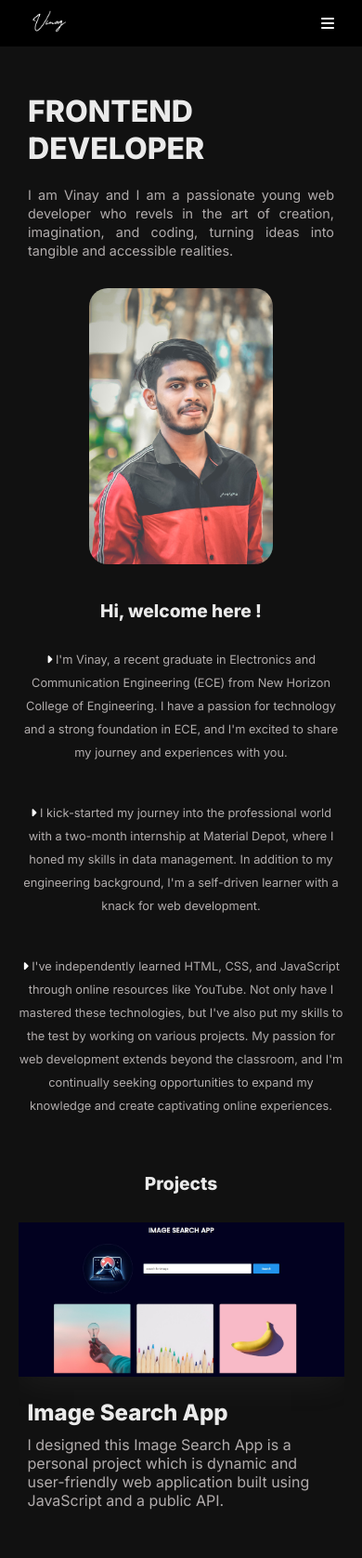
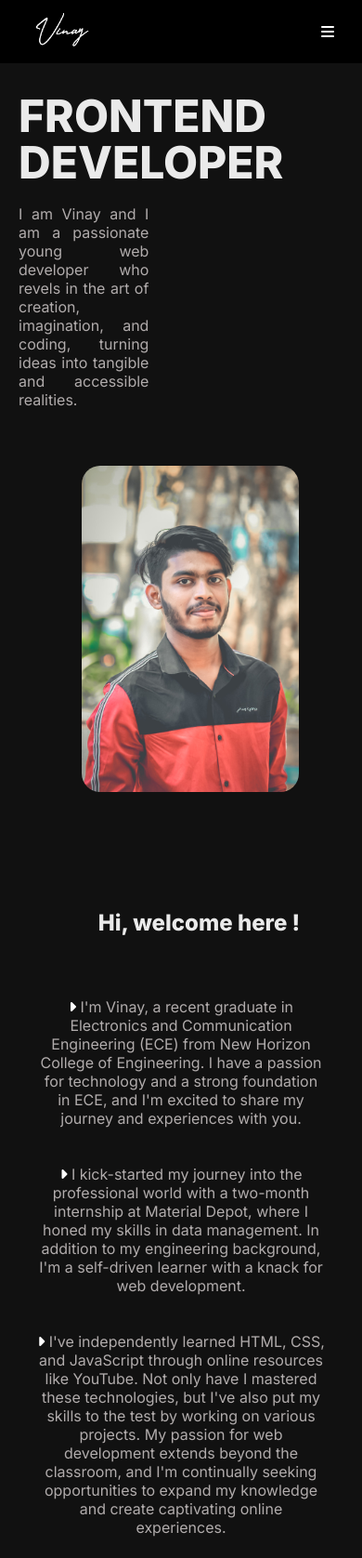
Before and after one commit to vinayr002/Myportfolio, a plain HTML site: page index.html in a window 390 px wide. Shown: the top 1676 px of the page at 93% size. Drawn offline with Linux system fonts and the light colour scheme.

Commit message:
Update mediafile.css

```diff
--- a/mediafile.css
+++ b/mediafile.css
@@ -1,40 +1,51 @@
 @media screen and (max-width: 991px) {
+    .main-nav img {
+        margin-left: 100px;
+    }
+    .navlinks {
+        flex-basis: 700px;
+    }
+    .content{
+        padding-inline: 40px;
+        margin-left: 60px;
+    }
     .content h1{
         font-size: 5rem;
-        line-height: 100px;
+        line-height: 80px;
+    }
+    .content p{
+        width: 100%;
+        font-size: 1rem;
     }
     .details{
         width: 80%;
-        padding-top: 0;
+        padding-top: 80px;
     }
     .details h2{
-        font-size: 2.5rem;
+        font-size: 2.2rem;
     }
     .details p{
         font-size: 1rem;
+        line-height: 30px;
     }
     .heading{
         font-size: 1.5rem;
         padding: 0;
     }
-    /* .border{
-        width: 80%;
-    }
-    .description{
-        width: 50%;
-        font-size: 1rem;
-        margin-bottom: 20px;
-    } */
     .border{
         flex-direction: column;
         height: 100%;
         gap: 5px;
     }
+    .cmpny-logo{
+        display: flex;
+        width: 100%;
+        align-items: center;
+        flex-direction: column;
+    }
     .cmpny-logo img{
-        align-items: center;
-        width: 50%;
+        width: 80%;
         margin-top: 30px;
-        margin-left: 80px;
     }
     .cmpny-logo p{
         padding: 10px;
@@ -44,9 +55,6 @@
         width: 80%;
         font-size: 1rem;
         margin-bottom: 20px;
-    }
-    .description a{
-        margin: 10px;
     }
     .description p{
         line-height: 25px;
@@ -60,15 +68,18 @@
 @media screen and (max-width: 767px) {
 
     .main-nav img{
-        width: 80px;
         margin-left: 60px;
     }
     main{
         padding-block: 20px;
         margin-top: 40px;
     }
+    .content{
+        margin-left: 10px;
+        padding-inline: 20px;
+    }
     .content h1{
-        font-size: 3.5rem;
+        font-size: 3.2rem;
         line-height: 50px;
     }
     .content p{
@@ -76,25 +87,28 @@
         line-height: 20px;
     }
     .header img{
-        width: 30%;
+        width: 35%;
+        margin-right: 30px;
     }
-
+    .details{
+        width: 100%;
+        margin-inline: 5%;
+        padding-top: 50px;
+    }
     .details h2{
         font-size: 2rem;
     }
     .details p{
-        line-height: 35px;
+        line-height: 25px;
     }
     .heading{
         font-size: 1.2rem;
     }
-    .gallery{
-        width: 100%;
-        grid-auto-rows: 220px;
+    .card{
+        margin-bottom: 80px;
     }
-    .box{
-        grid-row: span 1;
-        grid-column: span 3;
+    .card p{
+        line-height: 25px;
     }
     .border{
         width: 80%;
@@ -109,7 +123,7 @@
         left: -100%;
         top: 100%;
         width: 100%;
-        padding-block: 20px;
+        padding-block: 50px;
         transition: 0.2s ease-in-out;
     }
     .navlinks.active{
@@ -117,6 +131,7 @@
     }
     .navlinks ul{
         flex-direction: column;
+        gap: 50px;
     }
     .nav-toggle{
         display: block;
@@ -128,7 +143,6 @@
 
 @media screen and (max-width: 479px) {
     .main-nav img{
-        width: 50px;
         margin-left: 30px;
     }
     main{
@@ -139,42 +153,43 @@
         padding: 0;
         align-items: flex-start;
         gap: 10px;
+        margin-inline: 10px;
+        width: 100%;
     }
     .header img{
         width: 60%;
-        margin-left: 20%;
+        margin: 8% 20%;
         height: 100%;
     }
     .about{
         margin-top: 10px;
     }
     .content{
-        width: 100%;
+        padding-inline: 0px;
     }
     .content h1{
-        font-size: 2rem;
-        line-height: 40px;
+        font-size: 3rem;
     }
     .content p{
-        font-size: 0.9rem;
+        width: 90%;
     }
 
     .details{
         width: 100%;
+        padding-top: 20px;
     }
     .details h2{
-       padding: 0;
-       font-size: 1.2rem;
+       font-size: 1.5rem;
     }
     .details p{
-        font-size: 0.8rem;
-        line-height: 25px;
+        line-height: 20px;
+        width: 90%;
     }
     .portfolio{
         margin-inline: 5%;
     }
     .card {
-        width: 100%;
+        width: 95%;
     }
     .box{
         height: 90%;
@@ -182,13 +197,17 @@
     .heading{
         margin-block: 30px;
     }
-    .heading h2{
-        font-size: 1.2rem;
+    .card p{
+        line-height: 20px;
     }
     .border{
         flex-direction: column;
         height: 100%;
         gap: 5px;
+    }
+    .cmpny-logo img{
+        width: 70%;
+        margin-left: 20%;
     }
     .cmpny-logo p{
         font-size: 0.9rem;
@@ -197,8 +216,9 @@
         font-size: 1rem;
     }
     .description p{
-        font-size: 0.8rem;
         line-height: 20px;
+        text-align: left;
+        padding-bottom: 20px;
     }
     .border{
         margin-top: 40px;
@@ -207,17 +227,15 @@
         margin: 0;
         width: 90%;
     }
-    .footer-head{
-        font-size: 0.9rem;
+    .font {
+        gap: 20px;
     }
     .links{
         padding: 0;
         font-size: 0.8rem;
-    }
-    .links a{
-        font-size: 0.6rem;
+        flex-direction: column;
     }
     footer p{
-        font-size: 0.4rem;
+        font-size: 0.5rem;
     }
 }
```
